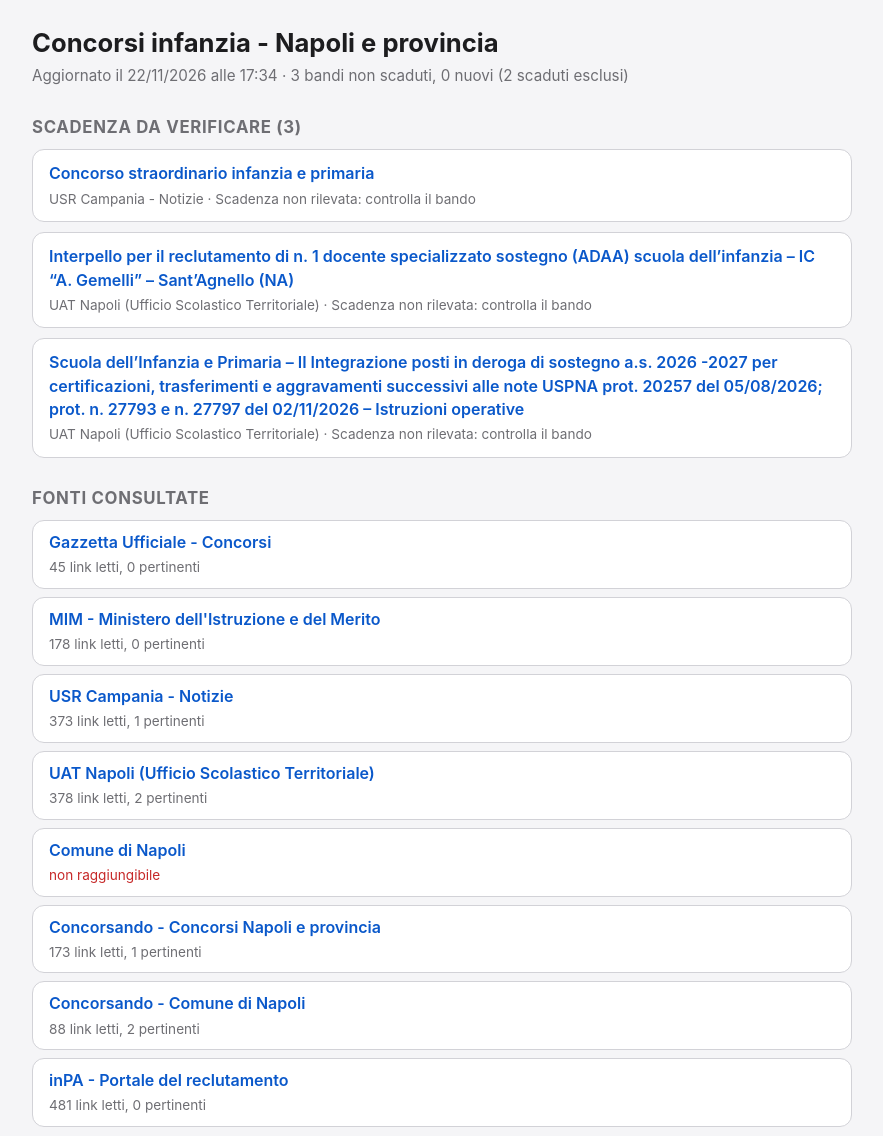
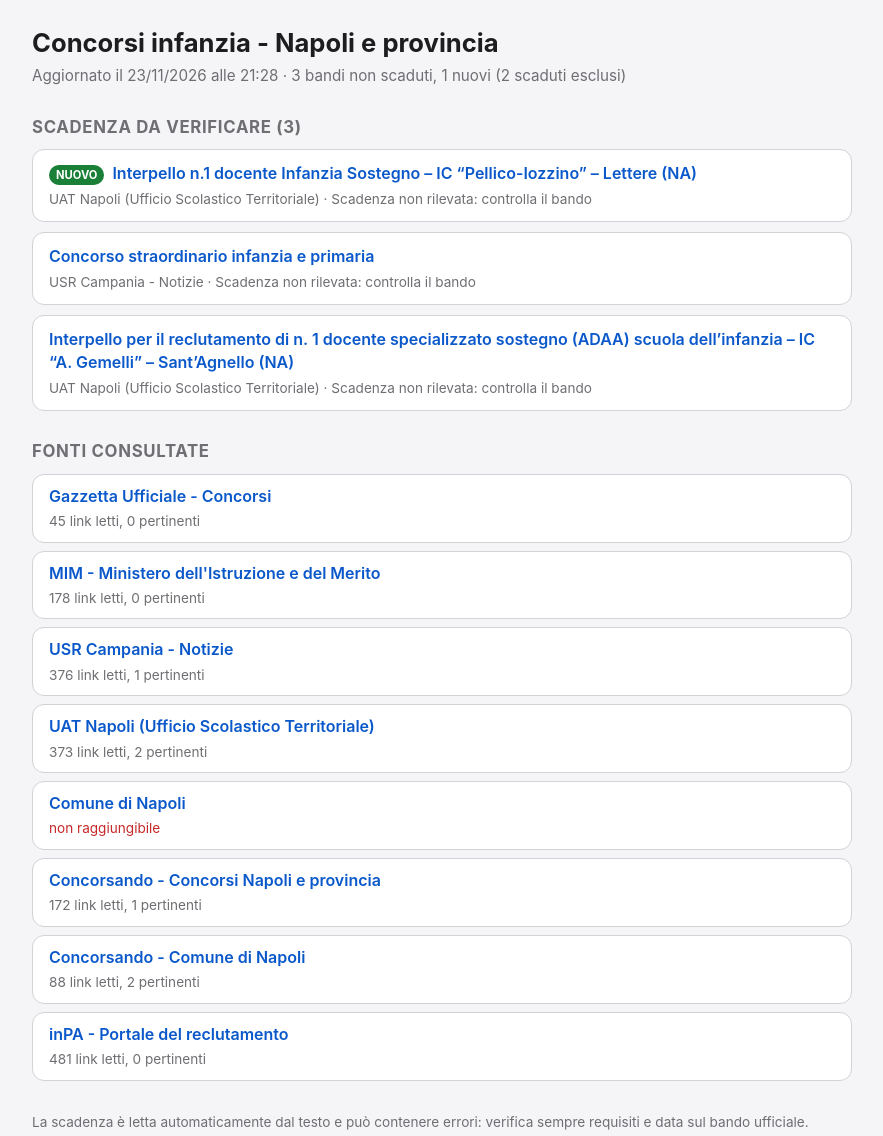
Before and after one commit to Luc-cos/concorsi-infanzia, a plain HTML site: page docs/index.html in a window 1280 px wide. Shown: the top 1136 px of the page, without its empty margins (198-1081 px from the left). Drawn offline with Linux system fonts and the light colour scheme.

Commit message:
Aggiornamento concorsi

```diff
--- a/dati/visti.json
+++ b/dati/visti.json
@@ -1 +1 @@
-["https://www.concorsando.it/blog/concorsi/110-posti-tra-assistente-sociale-funzionario-psicologo-ed-educatore-professionale-presso-comune-di-napoli/", "https://www.concorsando.it/blog/concorso-comune-napoli-laureati-nei-servizi-sociali-2026/", "https://www.concorsando.it/blog/incarichi-mad-comune-di-napoli-infanzia-e-primaria-2025/", "https://www.inpa.gov.it/bandi-e-avvisi/dettaglio-bando-avviso/?concorso_id=bcbbbc6540704e50aab1703220461ad4", "https://www.mim.gov.it/web/miur-usr-campania/notizie?p_p_id=1_WAR_miurmulticategoriesnavigator100SNAPSHOT&p_p_lifecycle=1&p_p_state=normal&p_p_mode=view&p_r_p_categoryIds=7824669%2C7905906", "https://www.mim.gov.it/web/miur-usr-campania/notizie?p_p_id=1_WAR_miurmulticategoriesnavigator100SNAPSHOT&p_p_lifecycle=1&p_p_state=normal&p_p_mode=view&p_r_p_categoryIds=7824712%2C7905906", "https://www.uat-napoli.it/interpello-per-il-reclutamento-di-n-1-docente-specializzato-sostegno-adaa-scuola-dellinfanzia-ic-a-gemelli-santagnello-na/", "https://www.uat-napoli.it/scuola-dellinfanzia-e-primaria-ii-integrazione-posti-in-deroga-di-sostegno-a-s-2026-2027-per-certificazioni-trasferimenti-e-aggravamenti-successivi-alle-note-uspna-prot-20257-de/", "https://www.uat-napoli.it/scuola-dellinfanzia-integrazione-dei-posti-in-deroga-di-sostegno-a-s-2026-2027/"]
+["https://www.concorsando.it/blog/concorsi/110-posti-tra-assistente-sociale-funzionario-psicologo-ed-educatore-professionale-presso-comune-di-napoli/", "https://www.concorsando.it/blog/concorso-comune-napoli-laureati-nei-servizi-sociali-2026/", "https://www.concorsando.it/blog/incarichi-mad-comune-di-napoli-infanzia-e-primaria-2025/", "https://www.inpa.gov.it/bandi-e-avvisi/dettaglio-bando-avviso/?concorso_id=bcbbbc6540704e50aab1703220461ad4", "https://www.mim.gov.it/web/miur-usr-campania/notizie?p_p_id=1_WAR_miurmulticategoriesnavigator100SNAPSHOT&p_p_lifecycle=1&p_p_state=normal&p_p_mode=view&p_r_p_categoryIds=7824669%2C7905906", "https://www.mim.gov.it/web/miur-usr-campania/notizie?p_p_id=1_WAR_miurmulticategoriesnavigator100SNAPSHOT&p_p_lifecycle=1&p_p_state=normal&p_p_mode=view&p_r_p_categoryIds=7824712%2C7905906", "https://www.uat-napoli.it/interpello-n-1-docente-infanzia-sostegno-ic-pellico-iozzino-lettere-na/", "https://www.uat-napoli.it/interpello-per-il-reclutamento-di-n-1-docente-specializzato-sostegno-adaa-scuola-dellinfanzia-ic-a-gemelli-santagnello-na/", "https://www.uat-napoli.it/scuola-dellinfanzia-e-primaria-ii-integrazione-posti-in-deroga-di-sostegno-a-s-2026-2027-per-certificazioni-trasferimenti-e-aggravamenti-successivi-alle-note-uspna-prot-20257-de/", "https://www.uat-napoli.it/scuola-dellinfanzia-integrazione-dei-posti-in-deroga-di-sostegno-a-s-2026-2027/"]
--- a/docs/index.html
+++ b/docs/index.html
@@ -42,18 +42,18 @@ ul.fonti a:hover { text-decoration:underline; }
 <body>
 <main>
 <h1>Concorsi infanzia - Napoli e provincia</h1>
-<p class="sotto">Aggiornato il 22/11/2026 alle 17:34 &middot; 3 bandi non scaduti, 0 nuovi (2 scaduti esclusi)</p>
+<p class="sotto">Aggiornato il 23/11/2026 alle 21:28 &middot; 3 bandi non scaduti, 1 nuovi (2 scaduti esclusi)</p>
 <h2>Scadenza da verificare (3)</h2>
+<div class="card"><span class="nuovo">NUOVO</span><a href="https://www.uat-napoli.it/interpello-n-1-docente-infanzia-sostegno-ic-pellico-iozzino-lettere-na/" target="_blank" rel="noopener noreferrer">Interpello n.1 docente Infanzia Sostegno – IC “Pellico-Iozzino” – Lettere (NA)</a><div class="meta">UAT Napoli (Ufficio Scolastico Territoriale) &middot; Scadenza non rilevata: controlla il bando</div></div>
 <div class="card"><a href="https://www.mim.gov.it/web/miur-usr-campania/notizie?p_p_id=1_WAR_miurmulticategoriesnavigator100SNAPSHOT&amp;p_p_lifecycle=1&amp;p_p_state=normal&amp;p_p_mode=view&amp;p_r_p_categoryIds=7824712%2C7905906" target="_blank" rel="noopener noreferrer">Concorso straordinario infanzia e primaria</a><div class="meta">USR Campania - Notizie &middot; Scadenza non rilevata: controlla il bando</div></div>
 <div class="card"><a href="https://www.uat-napoli.it/interpello-per-il-reclutamento-di-n-1-docente-specializzato-sostegno-adaa-scuola-dellinfanzia-ic-a-gemelli-santagnello-na/" target="_blank" rel="noopener noreferrer">Interpello per il reclutamento di n. 1 docente specializzato sostegno (ADAA) scuola  dell’infanzia – IC “A. Gemelli” – Sant’Agnello (NA)</a><div class="meta">UAT Napoli (Ufficio Scolastico Territoriale) &middot; Scadenza non rilevata: controlla il bando</div></div>
-<div class="card"><a href="https://www.uat-napoli.it/scuola-dellinfanzia-e-primaria-ii-integrazione-posti-in-deroga-di-sostegno-a-s-2026-2027-per-certificazioni-trasferimenti-e-aggravamenti-successivi-alle-note-uspna-prot-20257-de/" target="_blank" rel="noopener noreferrer">Scuola dell’Infanzia e Primaria – II Integrazione posti in deroga di sostegno a.s. 2026 -2027 per certificazioni, trasferimenti e aggravamenti successivi alle note USPNA prot. 20257 del 05/08/2026; prot. n. 27793 e n. 27797 del 02/11/2026 – Istruzioni operative</a><div class="meta">UAT Napoli (Ufficio Scolastico Territoriale) &middot; Scadenza non rilevata: controlla il bando</div></div>
 <h2>Fonti consultate</h2>
 <ul class="fonti"><li><a href="https://www.gazzettaufficiale.it/30giorni/concorsi" target="_blank" rel="noopener noreferrer">Gazzetta Ufficiale - Concorsi</a><div class="meta">45 link letti, 0 pertinenti</div></li>
 <li><a href="https://www.mim.gov.it/" target="_blank" rel="noopener noreferrer">MIM - Ministero dell&#x27;Istruzione e del Merito</a><div class="meta">178 link letti, 0 pertinenti</div></li>
-<li><a href="https://www.mim.gov.it/web/miur-usr-campania/notizie?p_p_id=1_WAR_miurmulticategoriesnavigator100SNAPSHOT&amp;p_p_lifecycle=1&amp;p_p_state=normal&amp;p_p_mode=view&amp;p_r_p_categoryIds=7905906" target="_blank" rel="noopener noreferrer">USR Campania - Notizie</a><div class="meta">373 link letti, 1 pertinenti</div></li>
-<li><a href="https://www.uat-napoli.it/" target="_blank" rel="noopener noreferrer">UAT Napoli (Ufficio Scolastico Territoriale)</a><div class="meta">378 link letti, 2 pertinenti</div></li>
+<li><a href="https://www.mim.gov.it/web/miur-usr-campania/notizie?p_p_id=1_WAR_miurmulticategoriesnavigator100SNAPSHOT&amp;p_p_lifecycle=1&amp;p_p_state=normal&amp;p_p_mode=view&amp;p_r_p_categoryIds=7905906" target="_blank" rel="noopener noreferrer">USR Campania - Notizie</a><div class="meta">376 link letti, 1 pertinenti</div></li>
+<li><a href="https://www.uat-napoli.it/" target="_blank" rel="noopener noreferrer">UAT Napoli (Ufficio Scolastico Territoriale)</a><div class="meta">373 link letti, 2 pertinenti</div></li>
 <li><a href="https://www.comune.napoli.it/" target="_blank" rel="noopener noreferrer">Comune di Napoli</a><div class="meta"><span class="errore">non raggiungibile</span></div></li>
-<li><a href="https://www.concorsando.it/blog/concorso-comune-di-napoli" target="_blank" rel="noopener noreferrer">Concorsando - Concorsi Napoli e provincia</a><div class="meta">173 link letti, 1 pertinenti</div></li>
+<li><a href="https://www.concorsando.it/blog/concorso-comune-di-napoli" target="_blank" rel="noopener noreferrer">Concorsando - Concorsi Napoli e provincia</a><div class="meta">172 link letti, 1 pertinenti</div></li>
 <li><a href="https://www.concorsando.it/blog/concorsi-pubblici-online/concorsi-suddivisi-per-regione/campania/napoli/comune-di-napoli/" target="_blank" rel="noopener noreferrer">Concorsando - Comune di Napoli</a><div class="meta">88 link letti, 2 pertinenti</div></li>
 <li><a href="https://www.inpa.gov.it/" target="_blank" rel="noopener noreferrer">inPA - Portale del reclutamento</a><div class="meta">481 link letti, 0 pertinenti</div></li></ul>
 <p class="nota">La scadenza è letta automaticamente dal testo e può contenere errori: verifica sempre requisiti e data sul bando ufficiale.</p>
```
